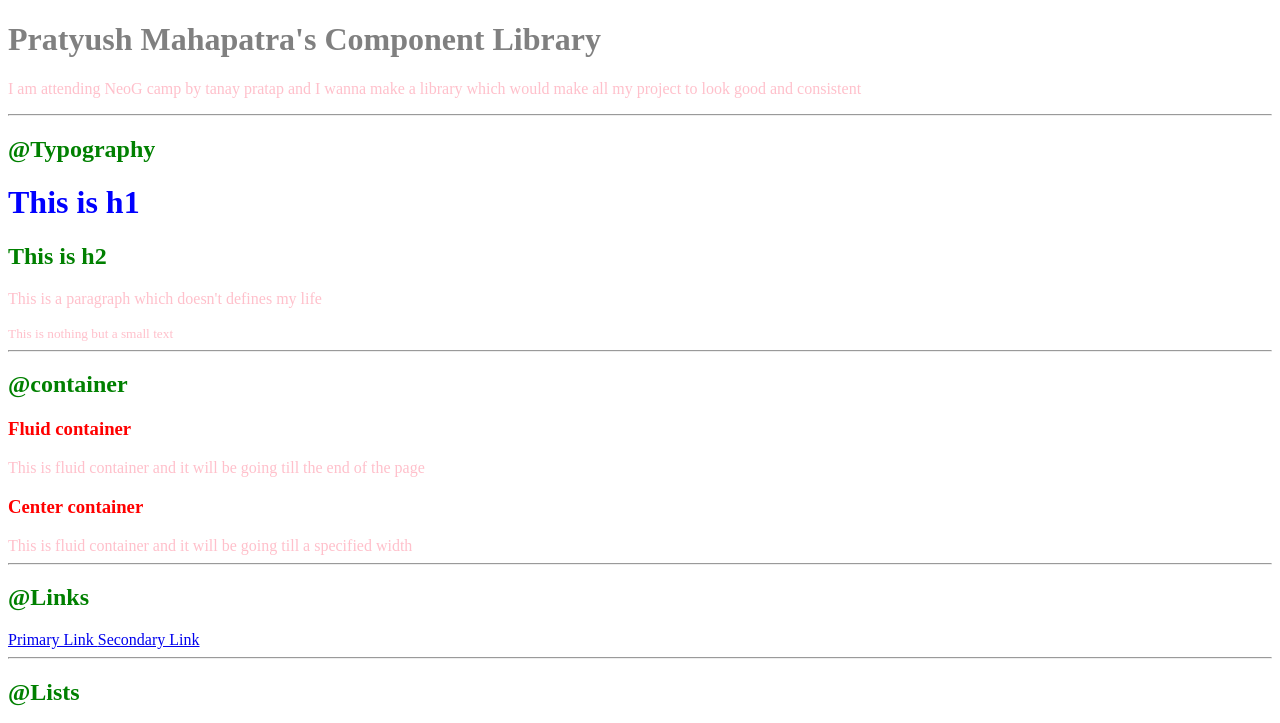
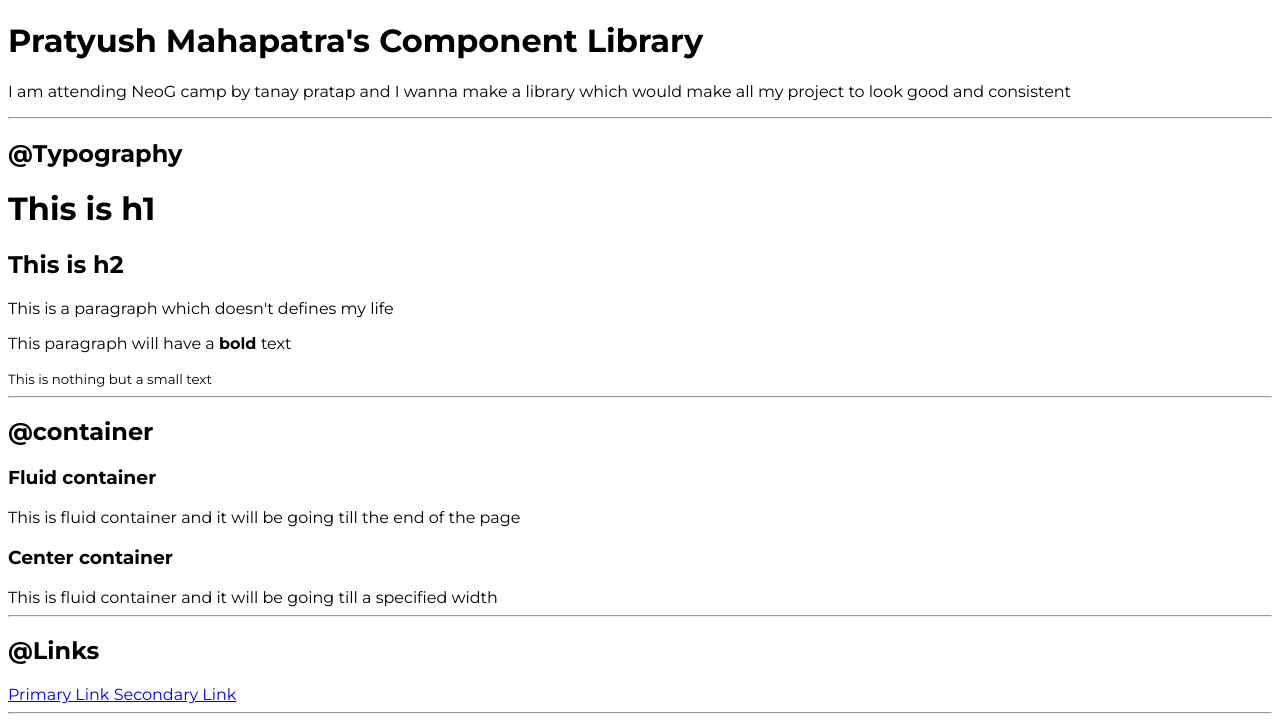
Before and after one commit to pranikz/neog-camp-lesson-three, a plain HTML site: page index.html in a window 1280 px wide. Shown: the top 723 px of the page. Drawn offline with Linux system fonts and the light colour scheme.

Commit message:
Typography

```diff
--- a/index.html
+++ b/index.html
@@ -7,9 +7,9 @@
     <link rel="stylesheet" href="styles.css">
 </head>
 <body>
-    <h1 id="lib-header">Pratyush Mahapatra's Component Library</h1>
+    <h1>Pratyush Mahapatra's Component Library</h1>
 
-    <p class="para">I am attending NeoG camp by tanay pratap and I wanna make a library which would make all my project  to look good and consistent</p>
+    <p>I am attending NeoG camp by tanay pratap and I wanna make a library which would make all my project  to look good and consistent</p>
 
     <hr>
 
@@ -17,17 +17,18 @@
 
     <h1>This is h1</h1>
     <h2>This is h2</h2>
-    <p class="para">This is a paragraph which doesn't defines my life</p>
-    <small class="para">This is nothing but a small text</small>
+    <p>This is a paragraph which doesn't defines my life</p>
+    <p>This paragraph will have a <strong>bold </strong>text</p>
+    <small>This is nothing but a small text</small>
     <hr>
 
     <h2>@container</h2>
 
     <h3>Fluid container</h3>
-    <div class="para">This is fluid container and it will be going till the end of the page </div>
+    <div>This is fluid container and it will be going till the end of the page </div>
 
     <h3>Center container</h3>
-    <div class="para">This is fluid container and it will be going till a specified width </div>
+    <div>This is fluid container and it will be going till a specified width </div>
     <hr>
 
     <h2>@Links</h2>
--- a/styles.css
+++ b/styles.css
@@ -1,15 +1,5 @@
+@import url('https://fonts.googleapis.com/css2?family=Montserrat:wght@400;700&display=swap');
+
 body{
-    color: red;
+    font-family: 'Montserrat', sans-serif;
 }
-h1{
-    color: blue;
-}
-h2{
-    color: green;
-}
-#lib-header{
-    color: grey;
-}
-.para{
-    color: pink;
-}
```
